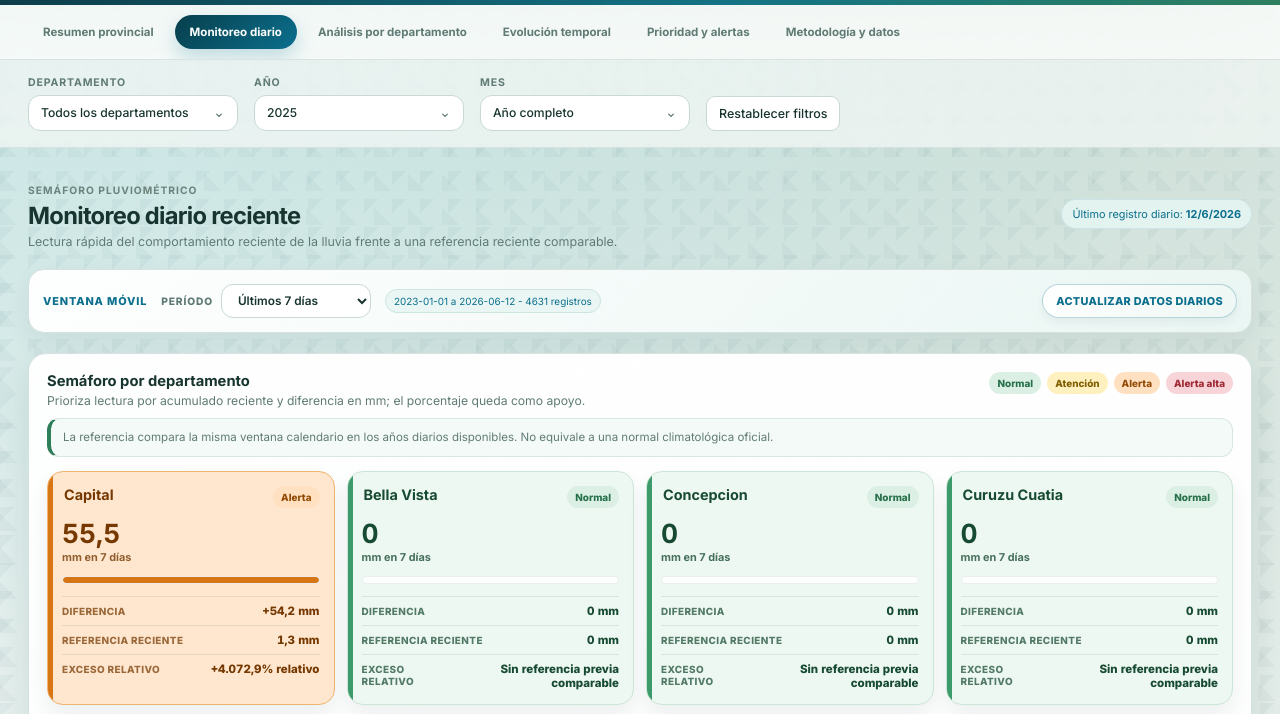
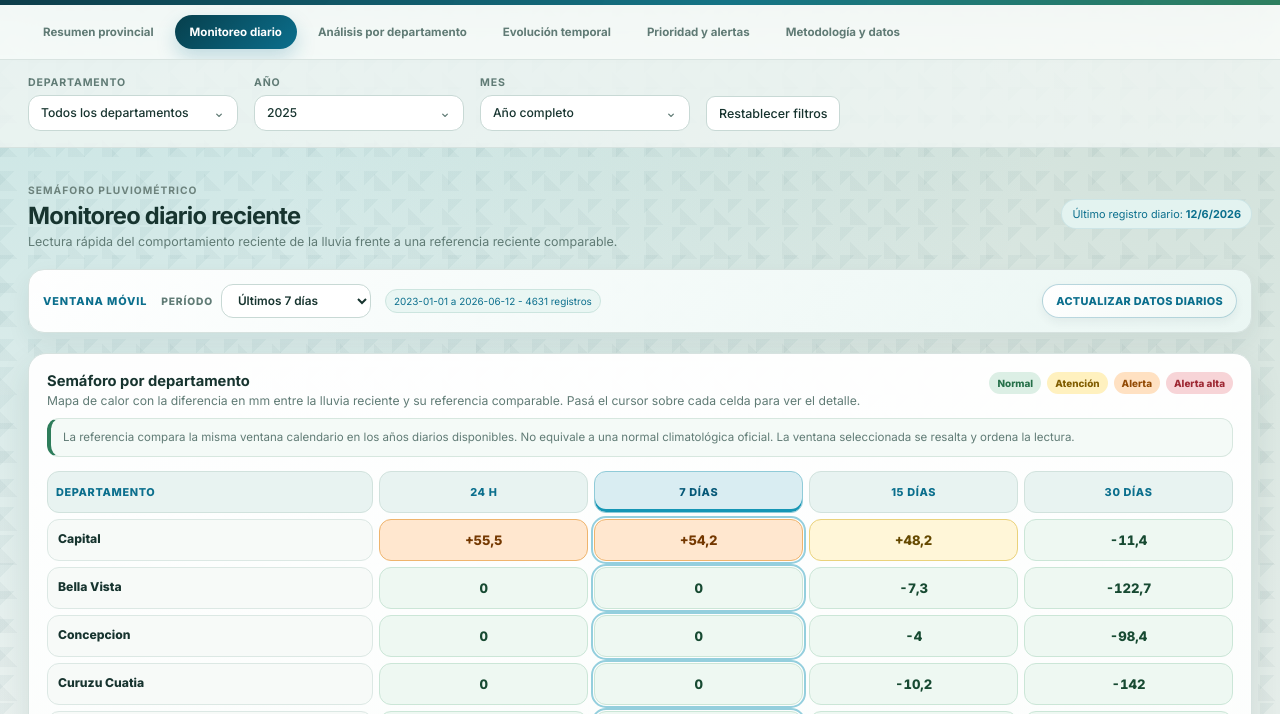
Before and after one commit to deaeconomiactes/Precipitaciones-Lluvias, a plain HTML site: page index.html in a window 1280 px wide. Both pictures are taken after a click on the button "Monitoreo diario". Shown: the part 81-795 px from the top of the page. Drawn offline with nearby package versions, Linux system fonts and the light colour scheme.

Commit message:
Show daily monitoring as heatmap matrix

```diff
--- a/app.js
+++ b/app.js
@@ -2,6 +2,7 @@ const MONTHS = ['Ene','Feb','Mar','Abr','May','Jun','Jul','Ago','Sep','Oct','Nov
 const MONTHS_FULL = ['Enero','Febrero','Marzo','Abril','Mayo','Junio','Julio','Agosto','Septiembre','Octubre','Noviembre','Diciembre'];
 const COLORS = ['#1677a6','#25a9b5','#7667a8','#d9931a','#c34f59','#3d9a6b','#7b8790','#b46a9b'];
 const ALL_MONTHS = MONTHS.map((_, index) => index);
+const DAILY_WINDOWS = [1, 7, 15, 30];
 const state = { rainfall: [], dailySummary: null, stations: [], metadata: {}, charts: {}, tableRows: [], filterConfigs: {}, climateMetrics: new Set(['temperature','humidity','wind','rain24Total']) };
 const $ = id => document.getElementById(id);
 const format = value => new Intl.NumberFormat('es-AR', { maximumFractionDigits: 1 }).format(value || 0);
@@ -224,26 +225,65 @@ function renderDaily(f) {
   const windowDays = +$('dailyWindowFilter').value || 7;
   $('dailyLatestDate').textContent = formatDate(state.dailySummary.dateMax);
   $('dailyCoverage').textContent = `${state.dailySummary.dateMin} a ${state.dailySummary.dateMax} - ${state.dailySummary.records} registros`;
-  $('dailyHeatmap').innerHTML = rows.length ? rows.map(row => dailyTile(row, windowDays)).join('') : '<div class="empty-state">No hay datos diarios para los filtros seleccionados.</div>';
+  $('dailyHeatmap').innerHTML = dailyMatrix(f, windowDays);
   $('dailyTable').innerHTML = rows.map(row => `<tr><td>${row.department}</td><td><span class="daily-level daily-${levelCss(row.level)}">${levelLabel(row.level)}</span></td><td>${format(row.recentMm)}</td><td>${format(row.historicalAverageMm)}</td><td>${signedMm(row.differenceMm)}</td><td>${signedPercent(row.differencePct)}</td><td>${row.historicalYears}</td></tr>`).join('');
   updateDailyQuickStats(f);
 }
 
-function dailyTile(row, windowDays) {
-  const pctForBar = Math.max(0, Math.min(100, row.historicalAverageMm > 0 ? (row.recentMm / Math.max(row.historicalAverageMm * 2, 1)) * 100 : (row.recentMm > 0 ? 100 : 0)));
-  const comparison = row.historicalAverageMm > 0
-    ? `${signedPercent(row.differencePct)} relativo`
-    : 'Sin referencia previa comparable';
-  return `<article class="daily-tile ${row.level}">
-    <div class="daily-tile-top"><h3>${row.department}</h3><span class="daily-level daily-${levelCss(row.level)}">${levelLabel(row.level)}</span></div>
-    <div class="daily-main-metric"><strong>${format(row.recentMm)}</strong><span>mm en ${windowDays} d&iacute;a${windowDays === 1 ? '' : 's'}</span></div>
-    <div class="daily-bar" aria-hidden="true"><span style="width:${pctForBar}%"></span></div>
-    <dl class="daily-tile-metrics">
-      <div><dt>Diferencia</dt><dd>${signedMm(row.differenceMm)} mm</dd></div>
-      <div><dt>Referencia reciente</dt><dd>${format(row.historicalAverageMm)} mm</dd></div>
-      <div><dt>Exceso relativo</dt><dd>${comparison}</dd></div>
-    </dl>
-  </article>`;
+function dailyMatrix(f, selectedWindow) {
+  const rows = state.dailySummary.rows.filter(row => matchesSelection(row.department, f.departments));
+  if (!rows.length) return '<div class="empty-state">No hay datos diarios para los filtros seleccionados.</div>';
+
+  const byDepartment = new Map();
+  rows.forEach(row => {
+    if (!byDepartment.has(row.department)) byDepartment.set(row.department, new Map());
+    byDepartment.get(row.department).set(row.windowDays, row);
+  });
+
+  const departments = [...byDepartment.keys()].sort((a, b) => {
+    const aSelected = byDepartment.get(a).get(selectedWindow);
+    const bSelected = byDepartment.get(b).get(selectedWindow);
+    return levelWeight(bSelected?.level) - levelWeight(aSelected?.level)
+      || (bSelected?.differenceMm ?? -Infinity) - (aSelected?.differenceMm ?? -Infinity)
+      || a.localeCompare(b, 'es');
+  });
+
+  const header = `<div class="daily-matrix-head daily-matrix-corner">Departamento</div>${DAILY_WINDOWS.map(days => `<div class="daily-matrix-head ${days === selectedWindow ? 'selected' : ''}">${dailyWindowLabel(days)}</div>`).join('')}`;
+  const body = departments.map(department => {
+    const values = byDepartment.get(department);
+    return `<div class="daily-matrix-department">${department}</div>${DAILY_WINDOWS.map(days => dailyMatrixCell(values.get(days), days === selectedWindow)).join('')}`;
+  }).join('');
+
+  return `<div class="daily-matrix">${header}${body}</div>`;
+}
+
+function dailyMatrixCell(row, selected) {
+  if (!row) return '<div class="daily-matrix-cell empty">Sin datos</div>';
+  const tooltip = [
+    row.department,
+    `${dailyWindowLabel(row.windowDays)}`,
+    `Nivel: ${levelLabel(row.level)}`,
+    `Reciente: ${format(row.recentMm)} mm`,
+    `Referencia: ${format(row.historicalAverageMm)} mm`,
+    `Diferencia: ${signedMm(row.differenceMm)} mm`,
+    `Exceso relativo: ${signedPercent(row.differencePct)}`,
+    `Años usados: ${row.historicalYears}`
+  ].join(' | ');
+  return `<div class="daily-matrix-cell ${row.level} ${selected ? 'selected' : ''}" title="${escapeAttr(tooltip)}">
+    <strong>${signedMm(row.differenceMm)}</strong>
+  </div>`;
+}
+
+function dailyWindowLabel(days) {
+  return days === 1 ? '24 h' : `${days} días`;
+}
+
+function escapeAttr(value) {
+  return String(value)
+    .replace(/&/g, '&amp;')
+    .replace(/"/g, '&quot;')
+    .replace(/</g, '&lt;')
+    .replace(/>/g, '&gt;');
 }
 
 function updateDailyQuickStats(f) {
--- a/index.html
+++ b/index.html
@@ -11,7 +11,7 @@
   <script src="https://cdn.jsdelivr.net/npm/chart.js@4.4.7/dist/chart.umd.min.js"></script>
   <link rel="stylesheet" href="styles.css">
   <link rel="stylesheet" href="climate-controls.css?v=20260612-4">
-  <link rel="stylesheet" href="operational.css?v=20260629-5">
+  <link rel="stylesheet" href="operational.css?v=20260630-1">
 </head>
 <body>
   <div class="loading" id="loading"><div class="spinner"></div><p>Preparando datos climáticos...</p></div>
@@ -77,7 +77,7 @@
     <section class="dashboard-panel" id="dailyPanel">
       <div class="panel-intro"><div><span class="eyebrow">Semáforo pluviométrico</span><h2>Monitoreo diario reciente</h2><p>Lectura rápida del comportamiento reciente de la lluvia frente a una referencia reciente comparable.</p></div><span class="status-pill">Último registro diario: <strong id="dailyLatestDate">—</strong></span></div>
       <div class="daily-toolbar"><span class="daily-toolbar-title">Ventana móvil</span><label><span>Período</span><select id="dailyWindowFilter"><option value="1">Últimas 24 h</option><option value="7" selected>Últimos 7 días</option><option value="15">Últimos 15 días</option><option value="30">Últimos 30 días</option></select></label><span class="source-tag" id="dailyCoverage">—</span><a class="daily-update-link" href="https://github.com/deaeconomiactes/Precipitaciones-Lluvias/actions/workflows/update-daily-rainfall.yml" target="_blank" rel="noopener noreferrer">Actualizar datos diarios</a></div>
-      <section class="card full daily-card"><div class="card-head daily-card-head"><div><h2>Semáforo por departamento</h2><p>Prioriza lectura por acumulado reciente y diferencia en mm; el porcentaje queda como apoyo.</p></div><div class="daily-legend"><span class="daily-normal">Normal</span><span class="daily-yellow">Atención</span><span class="daily-orange">Alerta</span><span class="daily-red">Alerta alta</span></div></div><div class="method-note">La referencia compara la misma ventana calendario en los años diarios disponibles. No equivale a una normal climatológica oficial.</div><div id="dailyHeatmap" class="daily-heatmap"></div></section>
+      <section class="card full daily-card"><div class="card-head daily-card-head"><div><h2>Semáforo por departamento</h2><p>Mapa de calor con la diferencia en mm entre la lluvia reciente y su referencia comparable. Pasá el cursor sobre cada celda para ver el detalle.</p></div><div class="daily-legend"><span class="daily-normal">Normal</span><span class="daily-yellow">Atención</span><span class="daily-orange">Alerta</span><span class="daily-red">Alerta alta</span></div></div><div class="method-note">La referencia compara la misma ventana calendario en los años diarios disponibles. No equivale a una normal climatológica oficial. La ventana seleccionada se resalta y ordena la lectura.</div><div id="dailyHeatmap" class="daily-heatmap"></div></section>
       <section class="card table-card"><div class="card-head"><div><h2>Detalle para revisión</h2><p>Departamentos ordenados por nivel preventivo y diferencia frente a su referencia reciente.</p></div></div><div class="table-wrap"><table class="daily-table"><thead><tr><th>Departamento</th><th>Nivel</th><th>Reciente (mm)</th><th>Referencia reciente (mm)</th><th>Diferencia (mm)</th><th>Exceso (%)</th><th>Años usados</th></tr></thead><tbody id="dailyTable"></tbody></table></div></section>
     </section>
 
@@ -118,6 +118,6 @@
 
   <footer><p>Dashboard independiente · Datos exclusivos de Precipitaciones-Lluvias</p><p id="dataNote"></p></footer>
   <div class="error-banner" id="errorBanner"></div>
-  <script src="app.js?v=20260629-5"></script>
+  <script src="app.js?v=20260630-1"></script>
 </body>
 </html>
--- a/operational.css
+++ b/operational.css
@@ -630,10 +630,101 @@ main {
 .daily-red { background: #f7d4d7; color: #9e2934; }
 
 .daily-heatmap {
+  overflow-x: auto;
+  padding-bottom: 6px;
+}
+
+.daily-matrix {
   display: grid;
-  grid-template-columns: repeat(auto-fit, minmax(230px, 1fr));
-  gap: 12px;
+  grid-template-columns: minmax(150px, 1.25fr) repeat(4, minmax(110px, .8fr));
+  gap: 6px;
+  min-width: 680px;
+  align-items: stretch;
 }
+
+.daily-matrix-head,
+.daily-matrix-department,
+.daily-matrix-cell {
+  border-radius: 12px;
+  min-height: 42px;
+  display: flex;
+  align-items: center;
+}
+
+.daily-matrix-head {
+  justify-content: center;
+  padding: 10px 8px;
+  background: #e8f3f1;
+  border: 1px solid #d1e2dd;
+  color: var(--blue);
+  font-size: .68rem;
+  font-weight: 850;
+  letter-spacing: .06em;
+  text-transform: uppercase;
+}
+
+.daily-matrix-head.selected {
+  background: #d9edf2;
+  border-color: #90cbd8;
+  color: #075978;
+  box-shadow: inset 0 -3px 0 #1596b5;
+}
+
+.daily-matrix-corner {
+  justify-content: flex-start;
+}
+
+.daily-matrix-department {
+  padding: 9px 10px;
+  background: #f7faf8;
+  border: 1px solid #dce8e4;
+  color: var(--text);
+  font-size: .76rem;
+  font-weight: 800;
+  line-height: 1.2;
+}
+
+.daily-matrix-cell {
+  position: relative;
+  justify-content: center;
+  padding: 8px;
+  border: 1px solid var(--cell-border);
+  background: var(--cell-bg);
+  color: var(--cell-text);
+  cursor: help;
+  transition: transform .15s ease, box-shadow .15s ease, border-color .15s ease;
+}
+
+.daily-matrix-cell strong {
+  font-size: .82rem;
+  font-weight: 850;
+  font-variant-numeric: tabular-nums;
+}
+
+.daily-matrix-cell:hover {
+  z-index: 4;
+  transform: translateY(-1px);
+  box-shadow: 0 12px 24px rgba(27,58,75,.16);
+  border-color: rgba(16, 92, 125, .45);
+}
+
+.daily-matrix-cell.selected {
+  outline: 2px solid rgba(21,150,181,.45);
+  outline-offset: 1px;
+}
+
+.daily-matrix-cell.empty {
+  background: #f2f5f4;
+  border-color: #d9e2df;
+  color: #8798a1;
+  font-size: .68rem;
+  font-weight: 800;
+}
+
+.daily-matrix-cell.normal { --cell-bg: #eef8f2; --cell-border: #cbe6d7; --cell-text: #174a32; }
+.daily-matrix-cell.amarillo { --cell-bg: #fff6d8; --cell-border: #ead27b; --cell-text: #654900; }
+.daily-matrix-cell.naranja { --cell-bg: #ffe7cf; --cell-border: #efb46d; --cell-text: #743800; }
+.daily-matrix-cell.rojo { --cell-bg: #f8dadd; --cell-border: #e79aa2; --cell-text: #842530; }
 
 .daily-tile {
   min-height: 190px;
```
